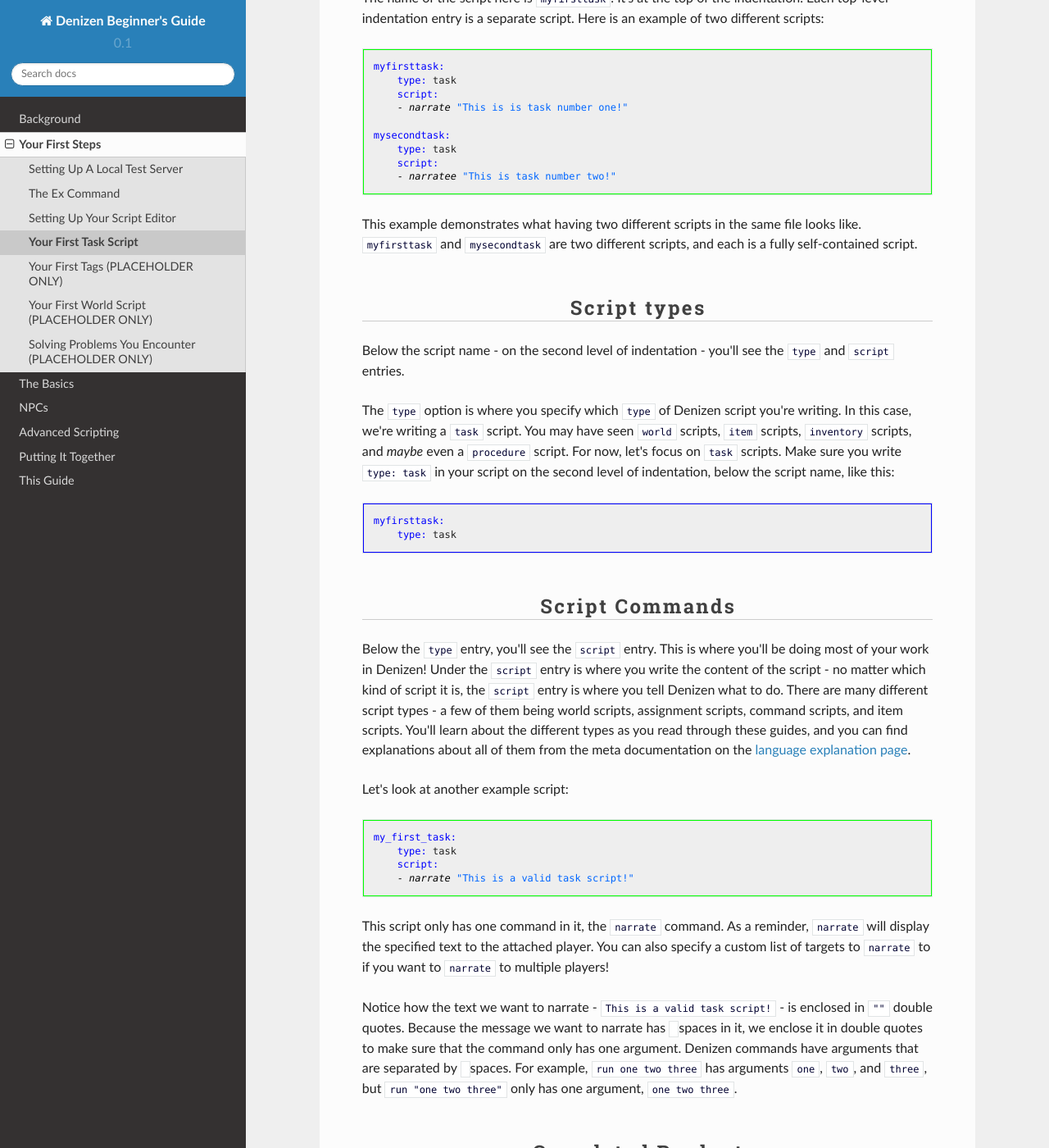
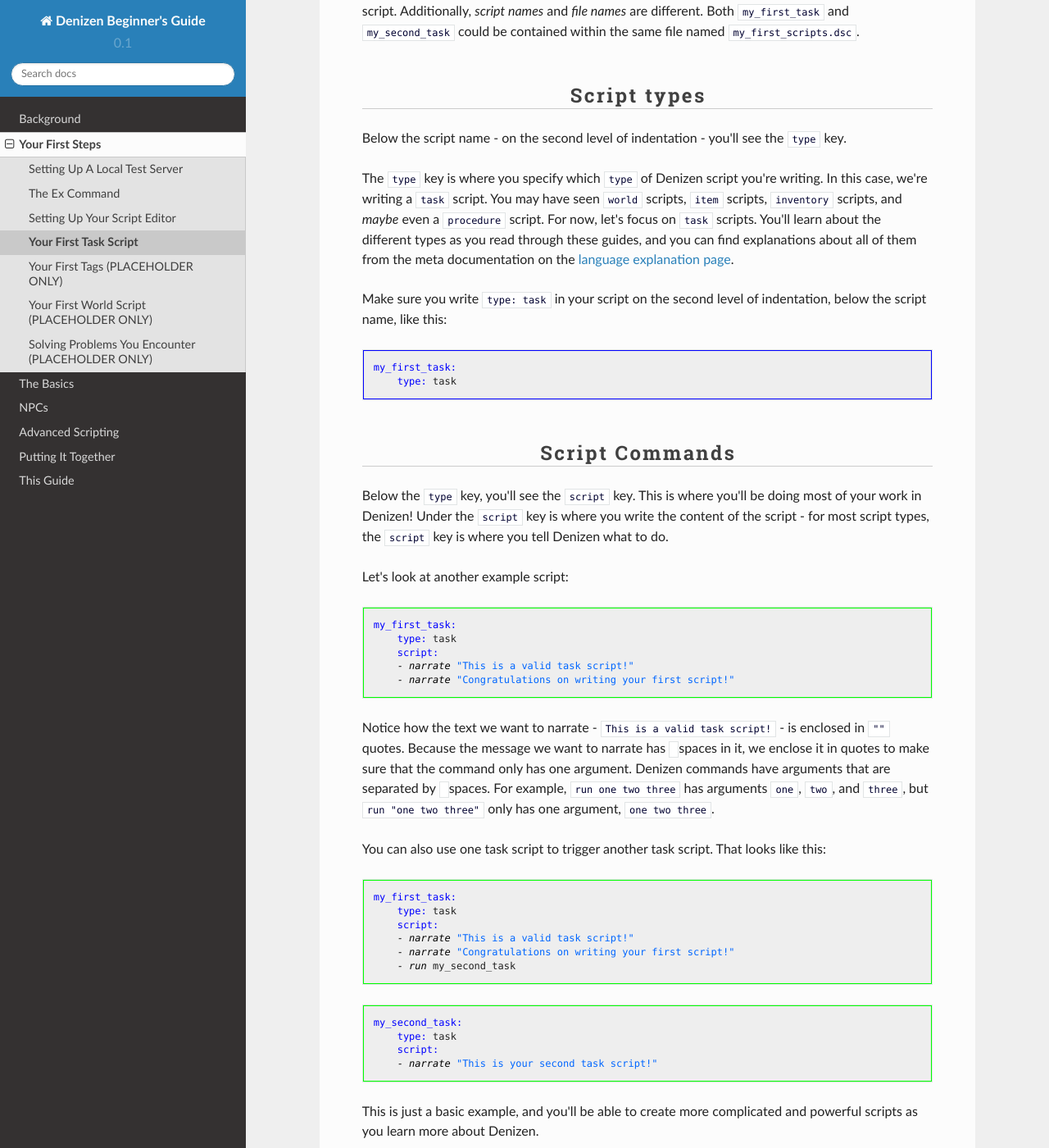
Before and after one commit to DenizenScript/Denizen-Beginners-Guide, a Sphinx documentation site: the page built from source/guides/first-steps/task-script.md, in a window 1280 px wide and 1400 px high, scrolled down 2158 px. Shown: the whole window at 82% size. Built offline with Sphinx 7.4.7 and the Read the Docs theme 2.0.0, drawn with Linux system fonts in a browser that asks for light colours; some of the changed text lies outside the part shown.

Commit message:
Additional review changes

````diff
--- a/source/guides/first-steps/task-script.md
+++ b/source/guides/first-steps/task-script.md
@@ -6,13 +6,13 @@ Your First Task Script
     :local:
 ```
 
-#### Task script basics
+#### Task Script Basics
 
-A task script is a stand-alone script that can be run either via in-game command with the `/ex` command, as explained in [the guide to the /ex command](https://guide.denizenscript.com/guides/first-steps/ex-command.html), or by the `run` command in a script.
+A task script is a stand-alone script that can be run either via in-game command with the `/ex` [command](/guides/first-steps/ex-command), or by the `run` command in a script.
 
 Task scripts will run all of the Denizen commands that they include. A task script can be simple, it can be complicated, and it can even run other task scripts. This is useful to create logic-based script chains, like dialogue options or random content.
 
-#### Task script syntax
+#### Task Script Syntax
 
 Here's an example of a basic task script.
 
@@ -23,19 +23,13 @@ example_task:
     - narrate "This is a basic task script!"
 ```
 
-This script will narrate the text:
+This script will narrate the text: `This is a basic task script!` to the player attached to the script. If you use the `/ex` command to run this script - specifically, by running `/ex run example_task` in-game, *you* will be the attached player.
 
-```
-This is a basic task script!
-```
+### Building Your First Task Script in VS Code
 
-to the player attached to the script. If you use the `/ex` command to run this script - specifically, by running `/ex run example_task` in-game, *you* will be the attached player.
+Previously, you've learned [how to create an environment in VS Code](/guides/first-steps/script-editor), the editor that we recommend for writing Denizen scripts.
 
-### Building your first task script in VS Code
-
-Previously, you've learned how to create an environment in VS Code, the editor that we recommend for writing Denizen scripts.
-
-#### Creating the file
+#### Creating the File
 
 To create your first task script, start by opening your scripts folder in VS Code.
 
@@ -44,12 +38,6 @@ TODO SCREENSHOT (open scripts folder)
 From there, right click the scripts folder in the explorer menu and click the "New File" option.
 
 TODO SCREENSHOT (new file highlighted)
-
-Once your file has been created, you can name it something like `MyTask.dsc`. Make sure to use the `.dsc` extension so VS Code recognizes it as a Denizen script, but the *name* of the file can be whatever you like. Usually, it's helpful to name the file something relevant to the script(s) that it contains.
-
-From here, double-click the file to open it in VS Code.
-
-TODO SCREENSHOT (opened file)
 
 Now you can begin writing your first task script!
 
@@ -68,36 +56,38 @@ This example should look familiar - it's very similar to the example above.
 
 ### Script names
 
-The name of the script here is `myfirsttask`. It's at the top of the indentation. Each top-level indentation entry is a separate script. Here is an example of two different scripts:
+The name of the script here is `my_first_task`. It's at the top of the indentation. Each top-level indentation entry is a separate script. Here is an example of two different scripts:
 
 ```dscript_green
-myfirsttask:
+my_first_task:
     type: task
     script:
     - narrate "This is is task number one!"
 
-mysecondtask:
+my_second_task:
     type: task
     script:
     - narratee "This is task number two!"
 ```
 
-This example demonstrates what having two different scripts in the same file looks like. `myfirsttask` and `mysecondtask` are two different scripts, and each is a fully self-contained script.
+This example demonstrates what having two different scripts in the same file looks like. `my_first_task` and `my_second_task` are two different scripts, and each is a fully self-contained script. Additionally, *script names* and *file names* are different. Both `my_first_task` and `my_second_task` could be contained within the same file named `my_first_scripts.dsc`.
 
 ### Script types
 
-Below the script name - on the second level of indentation - you'll see the `type` and `script` entries.
+Below the script name - on the second level of indentation - you'll see the `type` key.
 
-The `type` option is where you specify which `type` of Denizen script you're writing. In this case, we're writing a `task` script. You may have seen `world` scripts, `item` scripts, `inventory` scripts, and *maybe* even a `procedure` script. For now, let's focus on `task` scripts. Make sure you write `type: task` in your script on the second level of indentation, below the script name, like this:
+The `type` key is where you specify which `type` of Denizen script you're writing. In this case, we're writing a `task` script. You may have seen `world` scripts, `item` scripts, `inventory` scripts, and *maybe* even a `procedure` script. For now, let's focus on `task` scripts. You'll learn about the different types as you read through these guides, and you can find explanations about all of them from the meta documentation on the [language explanation page](https://one.denizenscript.com/denizen/lngs/container).
+
+Make sure you write `type: task` in your script on the second level of indentation, below the script name, like this:
 
 ```dscript_blue
-myfirsttask:
+my_first_task:
     type: task
 ```
 
 ### Script Commands
 
-Below the `type` entry, you'll see the `script` entry. This is where you'll be doing most of your work in Denizen! Under the `script` entry is where you write the content of the script - no matter which kind of script it is, the `script` entry is where you tell Denizen what to do. There are many different script types - a few of them being world scripts, assignment scripts, command scripts, and item scripts. You'll learn about the different types as you read through these guides, and you can find explanations about all of them from the meta documentation on the [language explanation page](https://one.denizenscript.com/denizen/lngs/).
+Below the `type` key, you'll see the `script` key. This is where you'll be doing most of your work in Denizen! Under the `script` key is where you write the content of the script - for most script types, the `script` key is where you tell Denizen what to do.
 
 Let's look at another example script:
 
@@ -106,15 +96,34 @@ my_first_task:
     type: task
     script:
     - narrate "This is a valid task script!"
+    - narrate "Congratulations on writing your first script!"
 ```
 
-This script only has one command in it, the `narrate` command. As a reminder, `narrate` will display the specified text to the attached player. You can also specify a custom list of targets to `narrate` to if you want to `narrate` to multiple players!
+Notice how the text we want to narrate - `This is a valid task script!` - is enclosed in `""` quotes. Because the message we want to narrate has ` ` spaces in it, we enclose it in quotes to make sure that the command only has one argument. Denizen commands have arguments that are separated by ` ` spaces. For example, `run one two three` has arguments `one`, `two`, and `three`, but `run "one two three"` only has one argument, `one two three`.
 
-Notice how the text we want to narrate - `This is a valid task script!` - is enclosed in `""` double quotes. Because the message we want to narrate has ` ` spaces in it, we enclose it in double quotes to make sure that the command only has one argument. Denizen commands have arguments that are separated by ` ` spaces. For example, `run one two three` has arguments `one`, `two`, and `three`, but `run "one two three"` only has one argument, `one two three`.
+You can also use one task script to trigger another task script. That looks like this:
+
+```dscript_green
+my_first_task:
+    type: task
+    script:
+    - narrate "This is a valid task script!"
+    - narrate "Congratulations on writing your first script!"
+    - run my_second_task
+```
+
+```dscript_green
+my_second_task:
+    type: task
+    script:
+    - narrate "This is your second task script!"
+```
+
+This is just a basic example, and you'll be able to create more complicated and powerful scripts as you learn more about Denizen.
 
 ### Completed Product
 
-At this point, you should have a task script that's ready to run! Go on, give it a try - use the `/ex run (YourTaskName)` command to run the task in-game. For example, the in-game command to run the above script would be `/ex run myfirsttask`.
+At this point, you should have a task script that's ready to run! Go on, give it a try - use the `/ex run (YourTaskName)` command to run the task in-game. For example, the in-game command to run the above script would be `/ex run my_first_task`.
 
 If you see the text that you wrote for the `narrate` command, you've successfully written your first task script. Congratulations!
 
````
